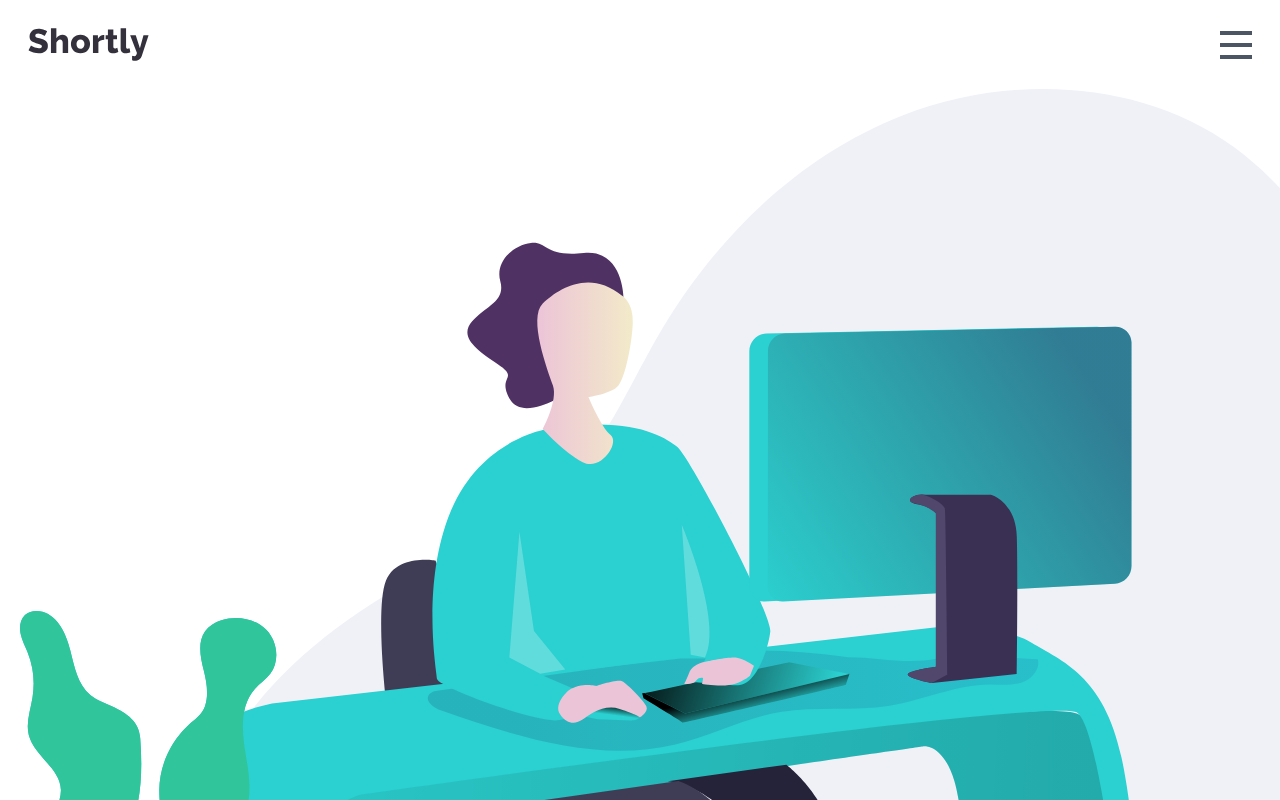
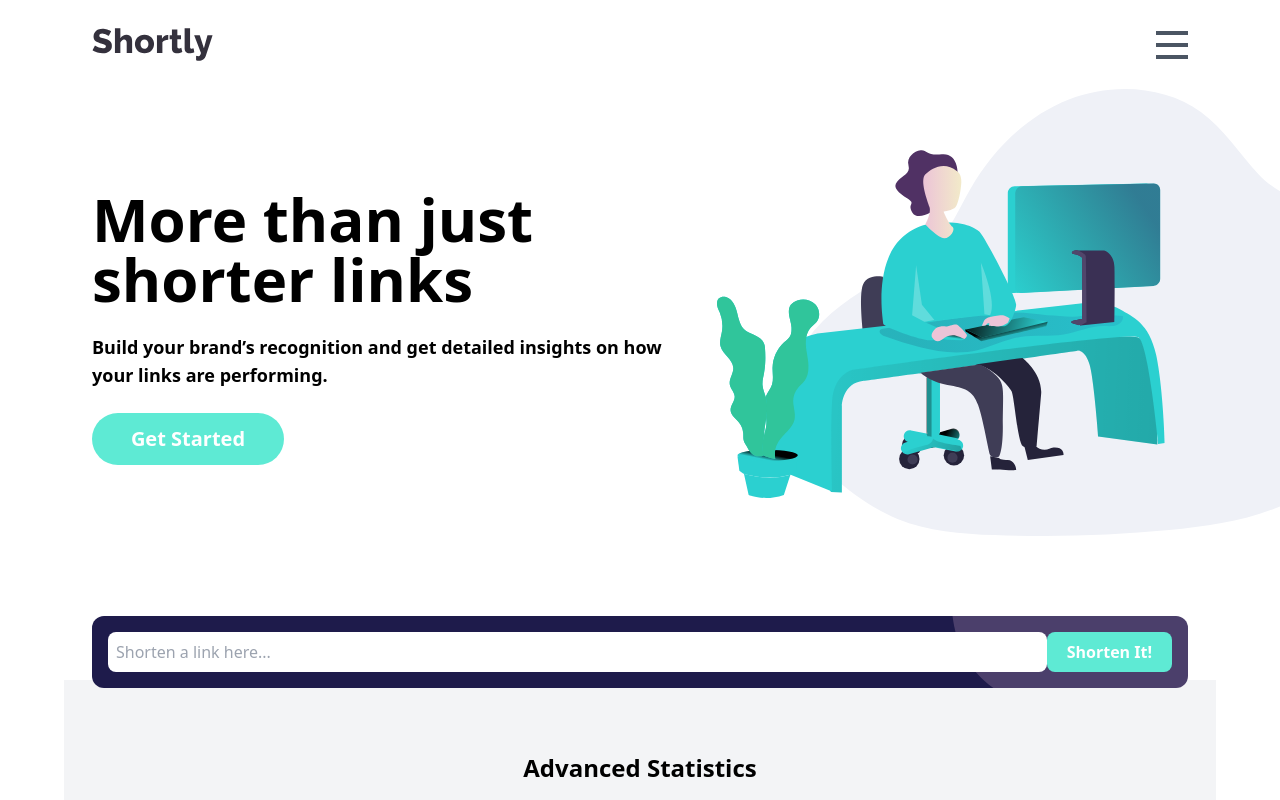
Before and after one commit to velardejm/shorten-url, a Next.js app: page / in a window 1280 px wide. Shown: the top 800 px of the page. Built offline with nearby package versions, Linux system fonts and the light colour scheme.

Commit message:
Update responsive styling.

```diff
--- a/components/Banner.js
+++ b/components/Banner.js
@@ -2,19 +2,21 @@ import Link from "next/link";
 
 function Banner() {
   return (
-    <div>
-      <img
-        className="max-w-none w-[135%] pl-5"
-        src="/images/illustration-working.svg"
-      />
+    <div className="md:flex md:flex-row-reverse items-center mb-36 text-center md:text-left">
+      <div>
+        <img
+          className="max-w-none w-[135%] pl-5"
+          src="/images/illustration-working.svg"
+        />
+      </div>
 
-      <div className="px-7 text-center font-bold pb-36">
-        <h1 className="text-4xl mt-7">More than just shorter links</h1>
+      <div className="px-7 font-bold">
+        <h1 className="text-4xl mt-7 md:text-6xl">More than just shorter links</h1>
         <p className="text-lg my-6">
           Build your brand’s recognition and get detailed insights on how your
           links are performing.
         </p>
-        <Link className="btn-2 p-4" href="#">
+        <Link className="btn-2 p-3 md:ml-0" href="#">
           Get Started
         </Link>
       </div>
--- a/components/shorten-link/ShortenLink.js
+++ b/components/shorten-link/ShortenLink.js
@@ -4,10 +4,10 @@ import Links from "./Links";
 import Link from "next/link";
 
 function ShortenLink() {
-  const [input, setInput] = useState('');
+  const [input, setInput] = useState("");
   const [shortenedLinks, setShortenedLinks] = useState([]);
   const [isError, setIsError] = useState(false);
-  const [errorMsg, setErrorMsg] = useState('');
+  const [errorMsg, setErrorMsg] = useState("");
 
   function onChangeHandler(e) {
     setInput(e.target.value);
@@ -23,8 +23,7 @@ function ShortenLink() {
   }
 
   async function onClickHandler() {
-
-    if (input === '') {
+    if (input === "") {
       return;
     }
 
@@ -33,26 +32,41 @@ function ShortenLink() {
     if (data.ok) {
       const newShortenedLink = {
         originalLink: data.result.original_link,
-        shortLink: data.result.full_short_link
-      }
+        shortLink: data.result.full_short_link,
+      };
       setShortenedLinks([...shortenedLinks, newShortenedLink]);
     } else {
       setErrorMsg(data.error);
       setIsError(true);
     }
 
-    setInput('');
+    setInput("");
   }
 
   return (
     <div className="rounded-xl relative -top-16">
-      <div className="bg-indigo-950 rounded-xl bg bg-[url('/images/bg-shorten-mobile.svg')] bg-[top_-25px_right_0px] flex flex-col p-4">
-        <input onChange={onChangeHandler} onKeyDown={onKeyDownHandler} value={input} className="mb-4 rounded-lg p-2" type="text" placeholder="Shorten a link here..." />
-        <p className={`italic text-red-400 relative -top-2 text-xs font-bold ${isError ? '' : 'hidden'}`}>{errorMsg}</p>
-        <button className="btn rounded-lg" onClick={onClickHandler}>Shorten It!</button>
+      <div className="bg-indigo-950 rounded-xl bg bg-[url('/images/bg-shorten-mobile.svg')] bg-[top_-25px_right_0px] flex flex-col p-4 align-center md:flex-row">
+        <input
+          onChange={onChangeHandler}
+          onKeyDown={onKeyDownHandler}
+          value={input}
+          className="mb-4 rounded-lg p-2 md:mb-0 md:grow"
+          type="text"
+          placeholder="Shorten a link here..."
+        />
+        <p
+          className={`italic text-red-400 relative -top-2 text-xs font-bold ${
+            isError ? "" : "hidden"
+          }`}
+        >
+          {errorMsg}
+        </p>
+        <button className="btn rounded-lg px-5" onClick={onClickHandler}>
+          Shorten It!
+        </button>
       </div>
 
-      <div className={`${shortenedLinks.length ? 'mt-5' : ''}`}>
+      <div className={`${shortenedLinks.length ? "mt-5" : ""}`}>
         <Links shortenedLinks={shortenedLinks} />
       </div>
     </div>
--- a/pages/index.js
+++ b/pages/index.js
@@ -21,7 +21,7 @@ export default function Home({ features, footerLinks }) {
   }
 
   return (
-    <div onClick={bodyClickHandler}>
+    <div onClick={bodyClickHandler} className="md:px-16">
       <Header navToggle={navToggle} isNavOpen={isNavOpen} />
       <Banner />
       <div className="bg-gray-100 px-7">
```
